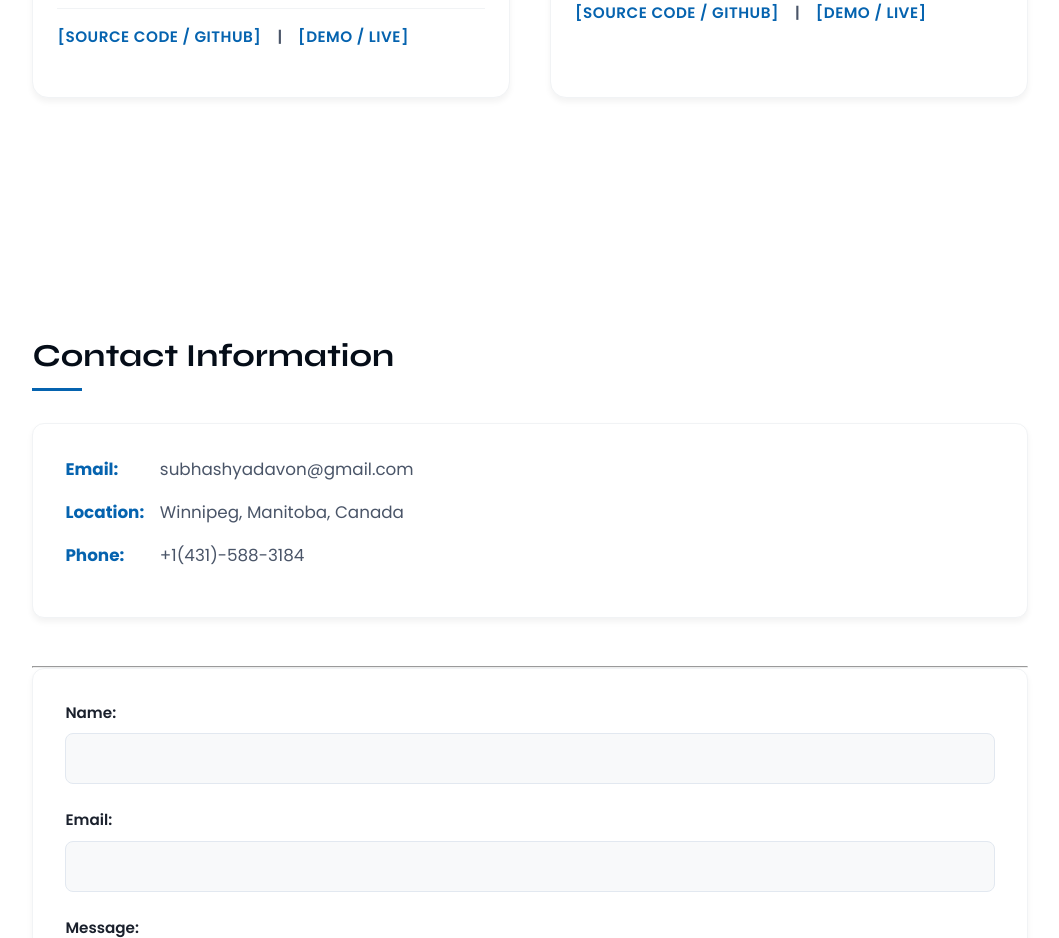
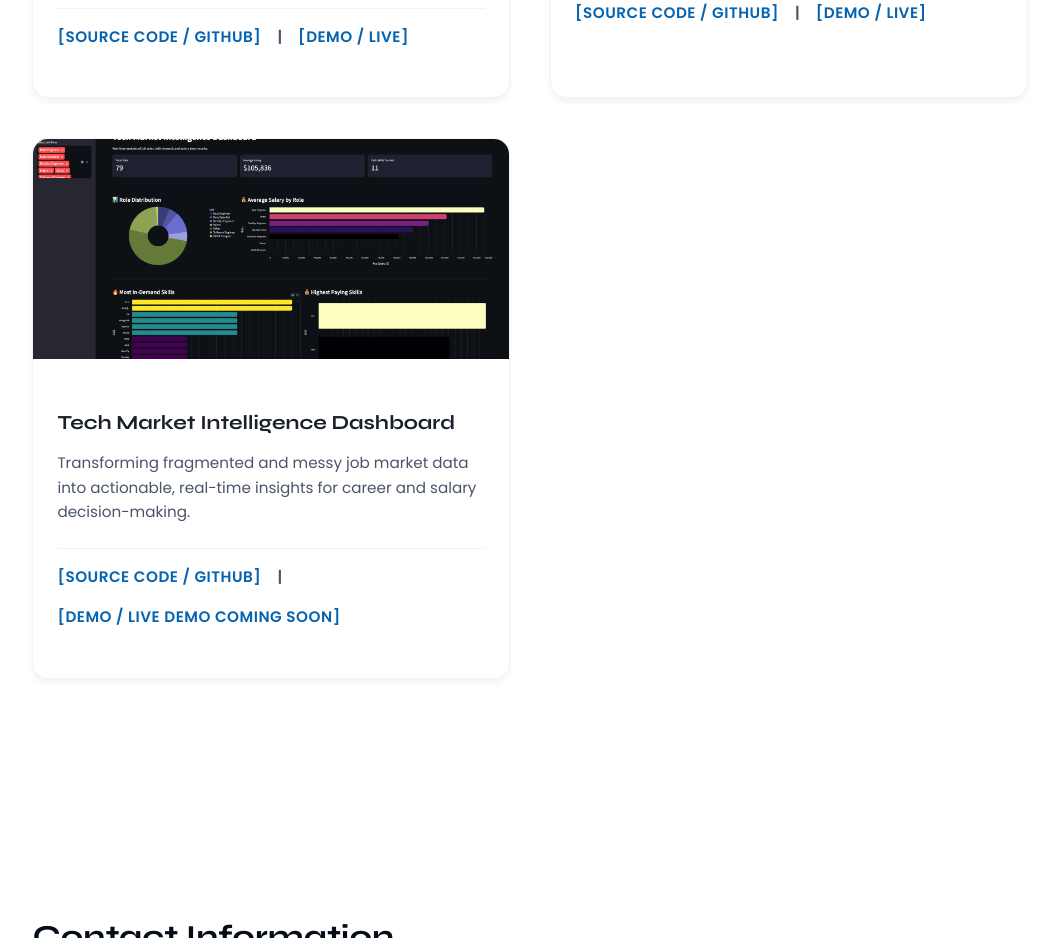
Before and after one commit to subhashyadavon/SubhashYadav, a React (Vite) app: page / in a window 1280 px wide. Shown: the part 6480-7418 px from the top of the page, without its empty margins (150-1209 px from the left). Built offline with nearby package versions, Linux system fonts and the light colour scheme.

Commit message:
feat: added tech market intelligence dashboard project

```diff
--- a/src/assets/mywork_data.js
+++ b/src/assets/mywork_data.js
@@ -4,6 +4,7 @@ import ustep_img from '../assets/project3.png'
 import project4_img from '../assets/project4.png'
 import project5_img from '../assets/project5.png'
 import project6_img from '../assets/project6.png'
+import airflow_img from '../assets/airflow-project.png'
 
 const mywork_data = [
     {
@@ -57,6 +58,15 @@ const mywork_data = [
         w_github: "https://github.com/subhashyadavon/HealthyReceipe.git",
         w_link: "https://healthyreceipegit-dy3sbap7rezfp8mveyykr4.streamlit.app/"
     },
+    {
+        w_no: 7,
+        w_name: "Tech Market Intelligence Dashboard",
+        w_desc: "Transforming fragmented and messy job market data into actionable, real-time insights for career and salary decision-making.",
+        w_img: airflow_img,
+        w_github: "https://github.com/subhashyadavon/airflow-project.git",
+        w_link: "#",
+        w_link_label: "Live Demo Coming Soon"
+    },
 ]
 
 export default mywork_data;
```
Also changed, not shown: src/assets/airflow-project.png (added).
